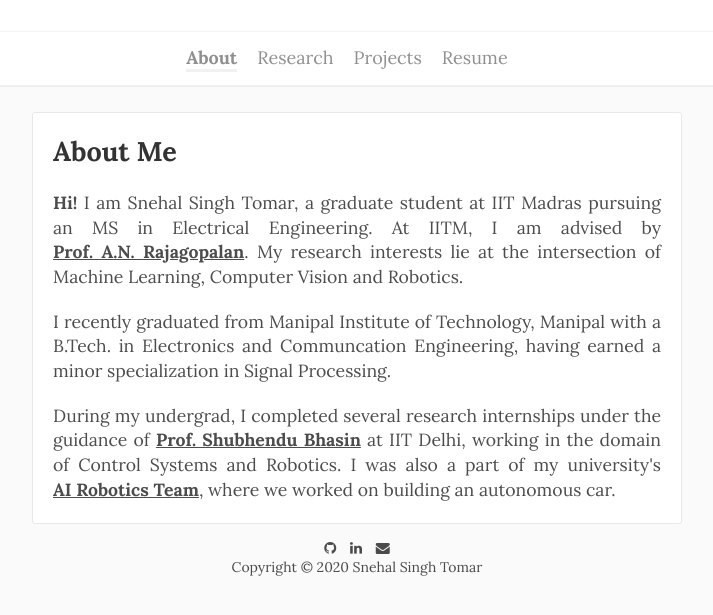
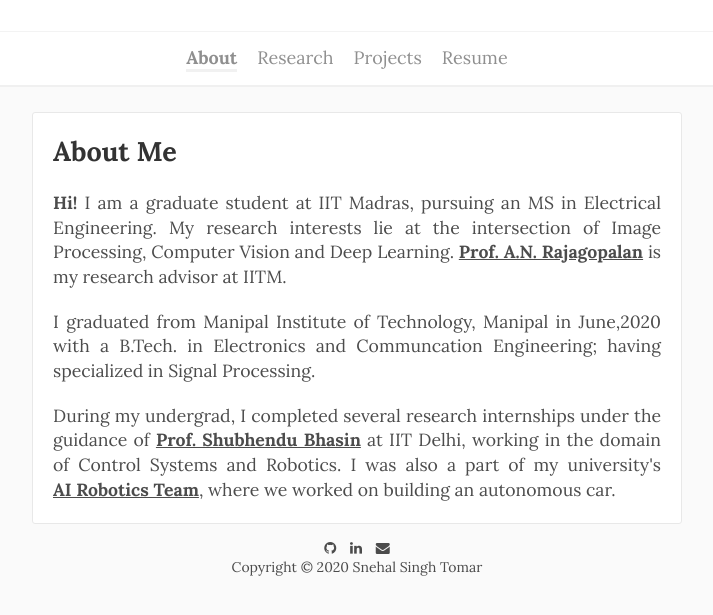
Before and after one commit to snehalstomar/previouswebsite, a Jekyll site: the page index.html, which Jekyll copies as it is, in a window 1280 px wide, cut to the strip 181-796 px from the top of the page. Shown: the whole strip, without its empty margins (283-996 px from the left). Built offline with Jekyll 4.4.1, drawn with Linux system fonts in a browser that asks for light colours; Markdown is read by kramdown in place of the engine named in the settings.

Commit message:
modifications to home page

```diff
--- a/index.html
+++ b/index.html
@@ -78,11 +78,11 @@
   <h2 class="single__title">About Me</h2>
 
   <p>
-  	<b>Hi!</b> I am Snehal Singh Tomar, a graduate student at IIT Madras pursuing an MS in Electrical Engineering. At IITM, I am advised by <a target="_blank" href="http://www.ee.iitm.ac.in/~raju/">Prof.  A.N. Rajagopalan</a>. My research interests lie at the intersection of Machine Learning, Computer Vision and Robotics.
+  	<b>Hi!</b> I am a graduate student at IIT Madras, pursuing an MS in Electrical Engineering. My research interests lie at the intersection of Image Processing, Computer Vision and Deep Learning. <a target="_blank" href="http://www.ee.iitm.ac.in/~raju/">Prof. A.N. Rajagopalan</a> is my research advisor at IITM.
   </p>
 
   <p>
-  	I recently graduated from Manipal Institute of Technology, Manipal with a B.Tech. in Electronics and Communcation Engineering, having earned a minor specialization in Signal Processing.
+  	I graduated from Manipal Institute of Technology, Manipal in June,2020 with a B.Tech. in Electronics and Communcation Engineering; having specialized in Signal Processing.
   </p>
 
   <p>
```
